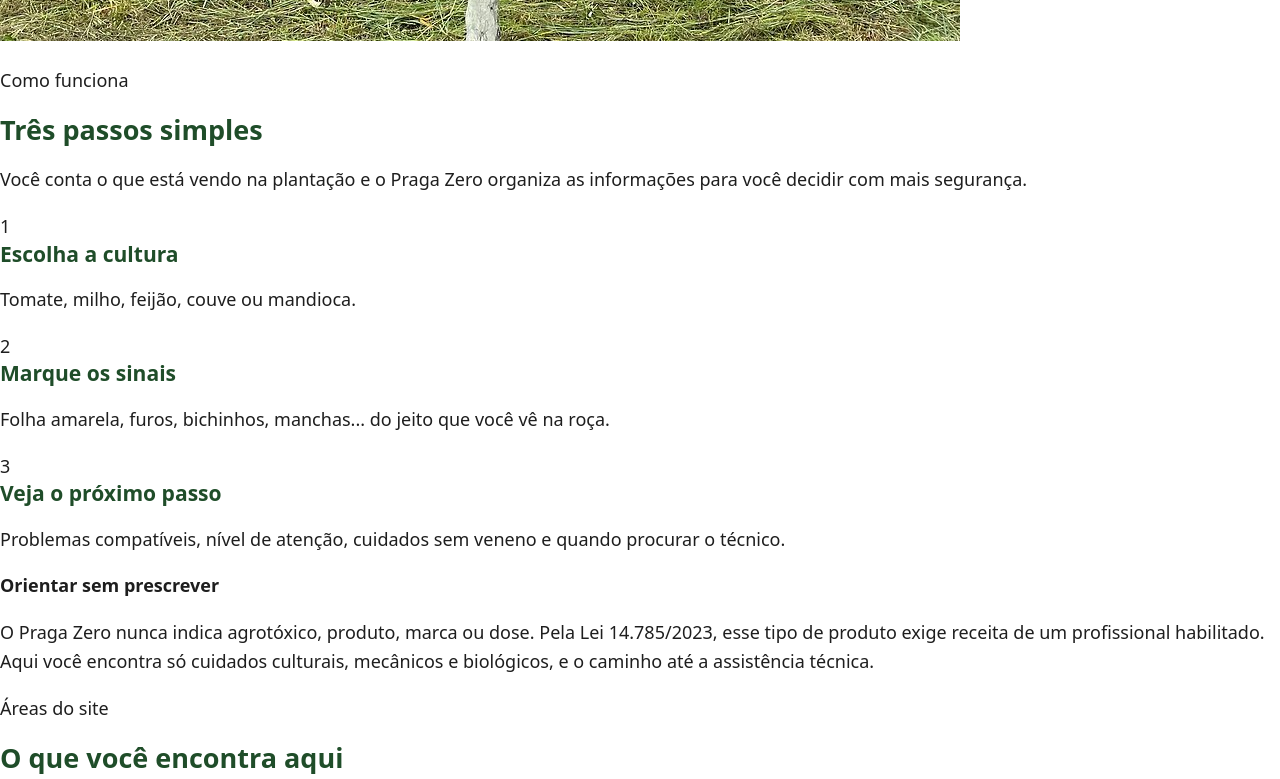
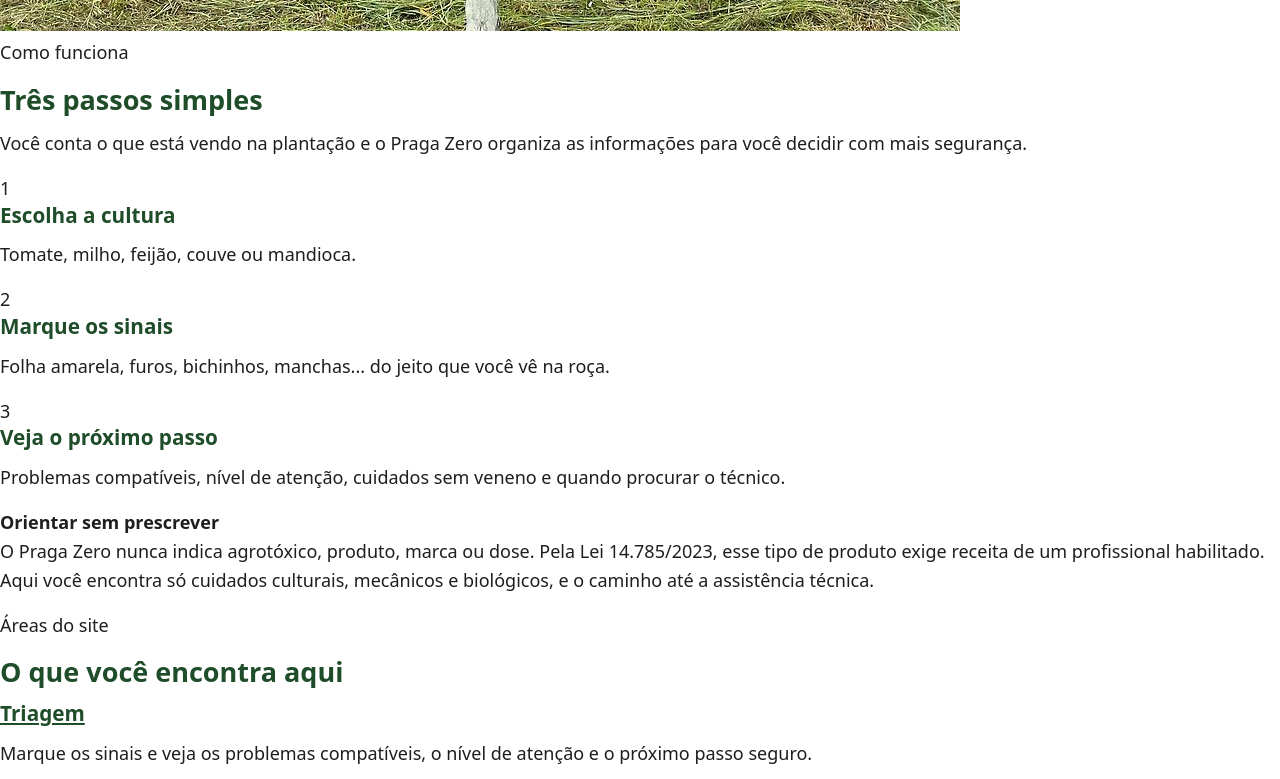
Before and after one commit to enzofrasca/praga-zero, a plain HTML site: page index.html in a window 1280 px wide. Shown: the part 1160-1939 px from the top of the page. Drawn offline with Linux system fonts and the light colour scheme; a script that the page names is missing.

Commit message:
css dos botoes, cards e avisos

```diff
--- a/css/style.css
+++ b/css/style.css
@@ -50,3 +50,26 @@ h3 {
 h1 {
     font-size: 2rem;
 }
+
+h2 {
+    font-size: 1.5rem;
+}
+
+h3 {
+    font-size: 1.15rem;
+}
+
+p {
+    margin: 0 0 16px;
+}
+
+a {
+    color: var(--verde-escuro);
+}
+
+button,
+input,
+select,
+textarea {
+    font: inherit;
+}
```
